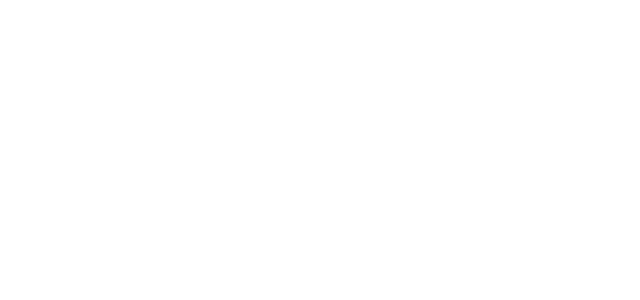
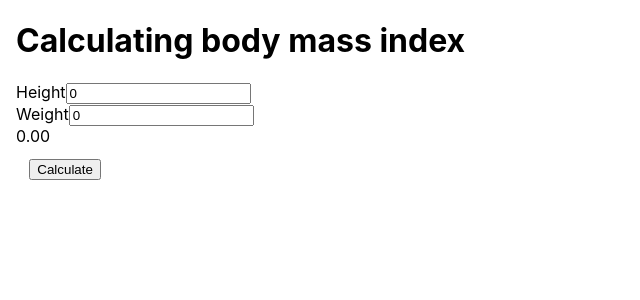
Before and after one commit to OnniNurkkala/Tavoitesyke, a React (Create React App) app: page / in a window 1280 px wide. Shown: the top 300 px of the page, without its empty margins (0-640 px from the left). Built offline with nearby package versions, Linux system fonts and the light colour scheme.

Commit message:
bmi calculator

```diff
--- a/src/App.css
+++ b/src/App.css
@@ -1,38 +1,7 @@
-.App {
-  text-align: center;
+body{
+  margin: 1em;
 }
 
-.App-logo {
-  height: 40vmin;
-  pointer-events: none;
+button{
+  margin: 1em;
 }
-
-@media (prefers-reduced-motion: no-preference) {
-  .App-logo {
-    animation: App-logo-spin infinite 20s linear;
-  }
-}
-
-.App-header {
-  background-color: #282c34;
-  min-height: 100vh;
-  display: flex;
-  flex-direction: column;
-  align-items: center;
-  justify-content: center;
-  font-size: calc(10px + 2vmin);
-  color: white;
-}
-
-.App-link {
-  color: #61dafb;
-}
-
-@keyframes App-logo-spin {
-  from {
-    transform: rotate(0deg);
-  }
-  to {
-    transform: rotate(360deg);
-  }
-}
--- a/src/App.js
+++ b/src/App.js
@@ -1,10 +1,40 @@
+import { useState } from 'react';
 import './App.css';
 
 function App() {
 
+  const [height, setHeight] = useState(0);
+  const [weight, setWeight] = useState(0);
+  const [bmi, setBMI] = useState(0);
+
+  function laske(e){
+    e.preventDefault();
+    const tulos = weight / (height * height);
+    //setBMI = tulos;
+    setBMI(tulos)
+  }
+
   return (
     <div>
-
+      <div>
+        <h1>Calculating body mass index</h1>
+      </div>
+      <form onSubmit={laske} >
+        <div>
+          <label>Height</label>
+          <input value={height} onChange={e => setHeight(e.target.value)}/>
+        </div>
+        <div>
+          <label>Weight</label>
+          <input value={weight} onChange={e => setWeight(e.target.value)}/>
+        </div>
+        <div>
+          <output>{bmi.toFixed(2)}</output>
+        </div>
+        <div>
+          <button>Calculate</button>
+        </div>
+      </form>
     </div>
   );
 }
```
